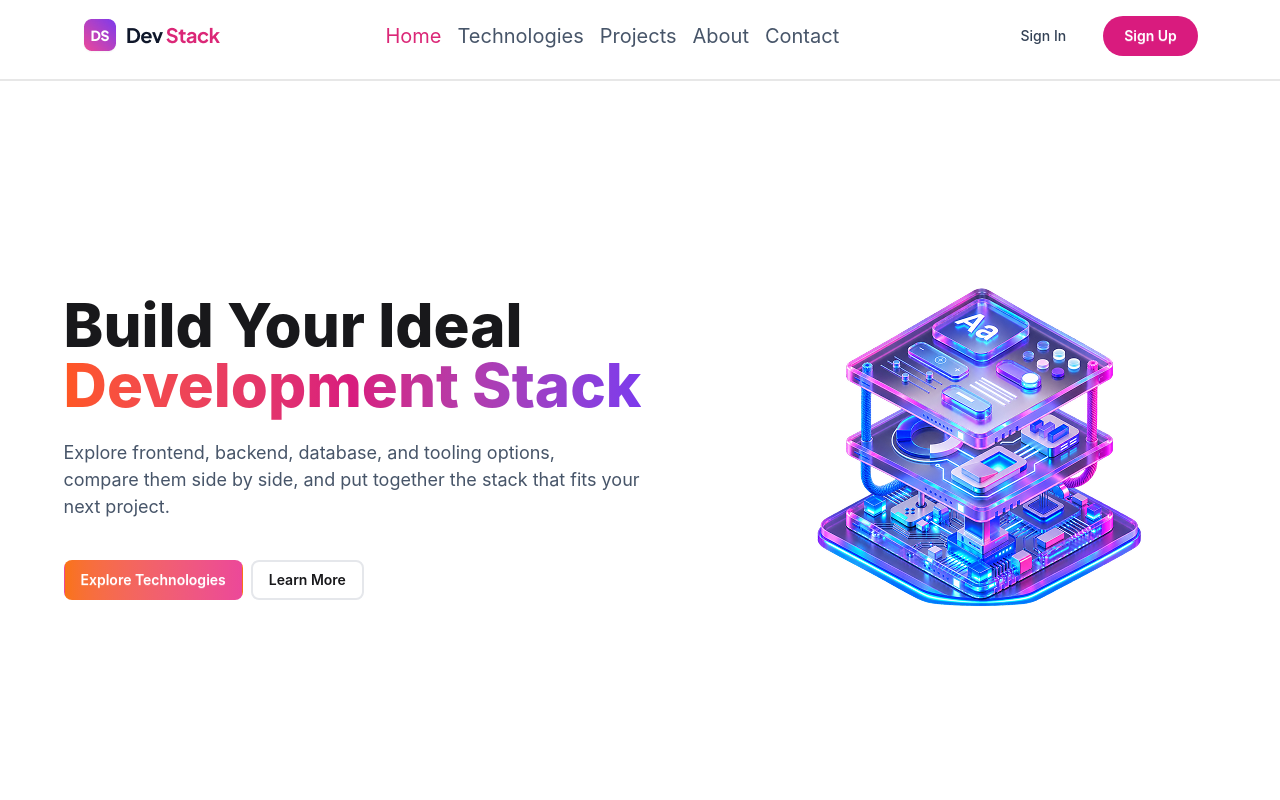
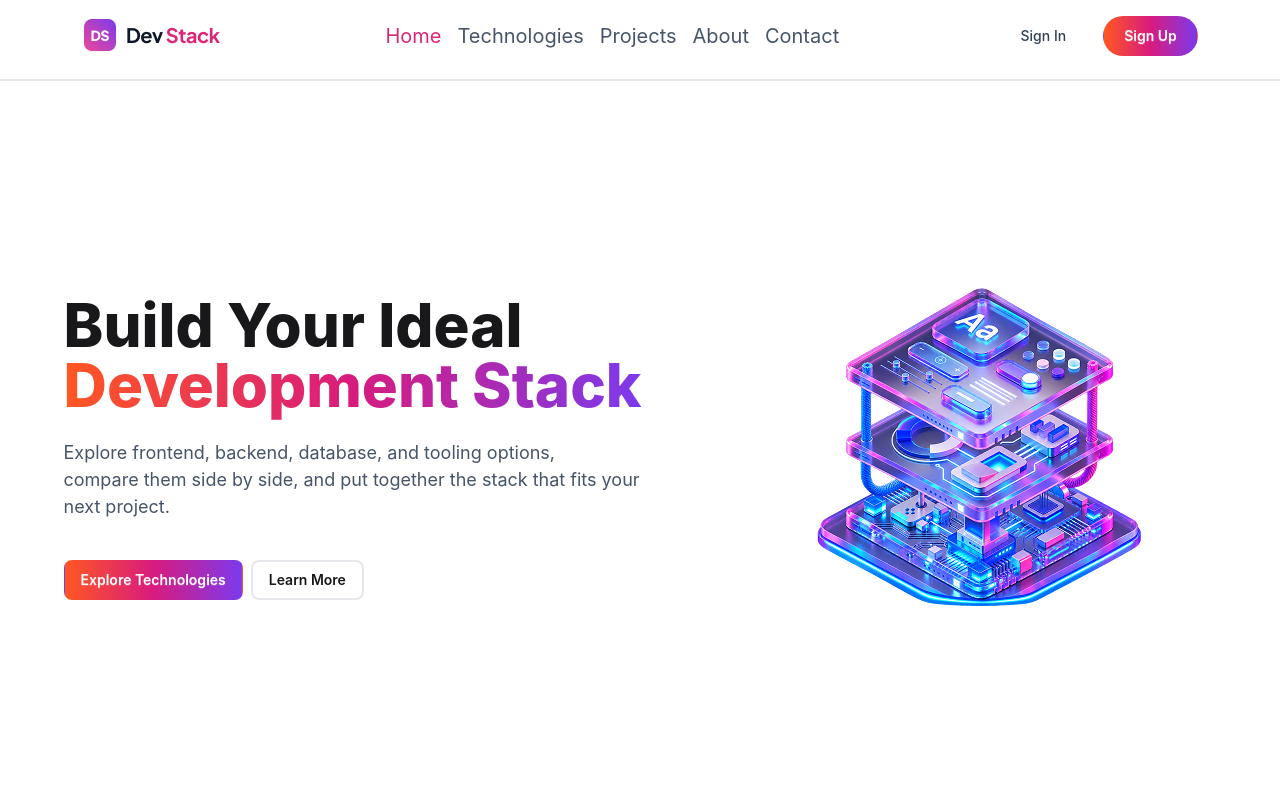
Before and after one commit to mdjawaduddin/my-assignment-5, a React (Vite) app: page / in a window 1280 px wide. Shown: the top 800 px of the page. Built offline with nearby package versions, Linux system fonts and the light colour scheme.

Commit message:
gradient class updated

```diff
--- a/src/components/Banner.tsx
+++ b/src/components/Banner.tsx
@@ -6,7 +6,7 @@ const Banner = () => {
 
             <div className="pl-6.5">
                 <p className="text-[60px] font-extrabold leading-none ">Build Your Ideal <br />
-                    <span className="text-[60px] font-extrabold  bg-linear-to-r from-[#FF5722] via-[#D81B7E] to-[#7C3AED] text-transparent bg-clip-text"> Development Stack</span> </p>
+                    <span className="text-[60px] font-extrabold brand-gradient text-transparent bg-clip-text"> Development Stack</span> </p>
                 <p className=" text-[#475569] text-[18px] pt-6  ">
                     Explore frontend, backend, database, and tooling options,<br />
                     compare them side by side, and put together the stack that fits your <br />
@@ -14,7 +14,7 @@ const Banner = () => {
                 </p>
 
                 <div className="pt-10 text-[16px] space-x-2">
-                    <button className="btn btn-ghost text-white font-semibold rounded-lg py-3 px-4 bg-linear-to-r from-[#F97316] to-[#EC4899]">Explore Technologies</button>
+                    <button className="btn btn-ghost text-white font-semibold rounded-lg py-3 px-4 brand-gradient">Explore Technologies</button>
                     <button className="btn btn-ghost border-2 border-[#E5E7EB] rounded-lg py-3 px-4">Learn More</button>
                 </div>
 
--- a/src/components/Nav.tsx
+++ b/src/components/Nav.tsx
@@ -17,7 +17,7 @@ const Nav = () => {
             </div>
             <div className=" flex justify-between gap-5">
                 <button className=" btn btn-ghost  text-[#334155] text-sm font-medium" >Sign In</button>
-                <button className="bg-[#D91B7E] btn btn-ghost px-5 py-2.5 text-white text-sm font-semibold  rounded-[50px]">Sign Up</button>
+                <button className="brand-gradient btn btn-ghost px-5 py-2.5 text-white text-sm font-semibold  rounded-[50px]">Sign Up</button>
             </div>
 
 
--- a/src/components/Sidebar.tsx
+++ b/src/components/Sidebar.tsx
@@ -107,7 +107,7 @@ const Sidebar = ({
 
                             <button
                                 onClick={handleRemoveAll}
-                                className="btn btn-outline w-full mt-4 rounded-lg"
+                                className="btn btn-outline w-full mt-4 rounded-lg text-[#D82C20] border-[#ED8C85] rounded-2"
                             >
                                 Remove All
                             </button>
--- a/src/components/Technologies/Technologies.tsx
+++ b/src/components/Technologies/Technologies.tsx
@@ -20,7 +20,7 @@ const Technologies = ({ techPromise }: TechProps) => {
                 <p className="text-[36px] font-extrabold">
                     Explore the{" "}
 
-                    <span className="text-[36px] font-extrabold bg-linear-to-r from-[#D81B7E] to-[#7C3AED] text-transparent bg-clip-text">
+                    <span className="text-[36px] font-extrabold brand-gradient text-transparent bg-clip-text">
                         Technologies
                     </span>
                 </p>
--- a/src/index.css
+++ b/src/index.css
@@ -1,2 +1,10 @@
 @import "tailwindcss";
 @plugin "daisyui";
+.brand-gradient {
+  background-image: linear-gradient(
+    to right,
+    #FF5722,
+    #D81B7E,
+    #7C3AED
+  );
+}
```
